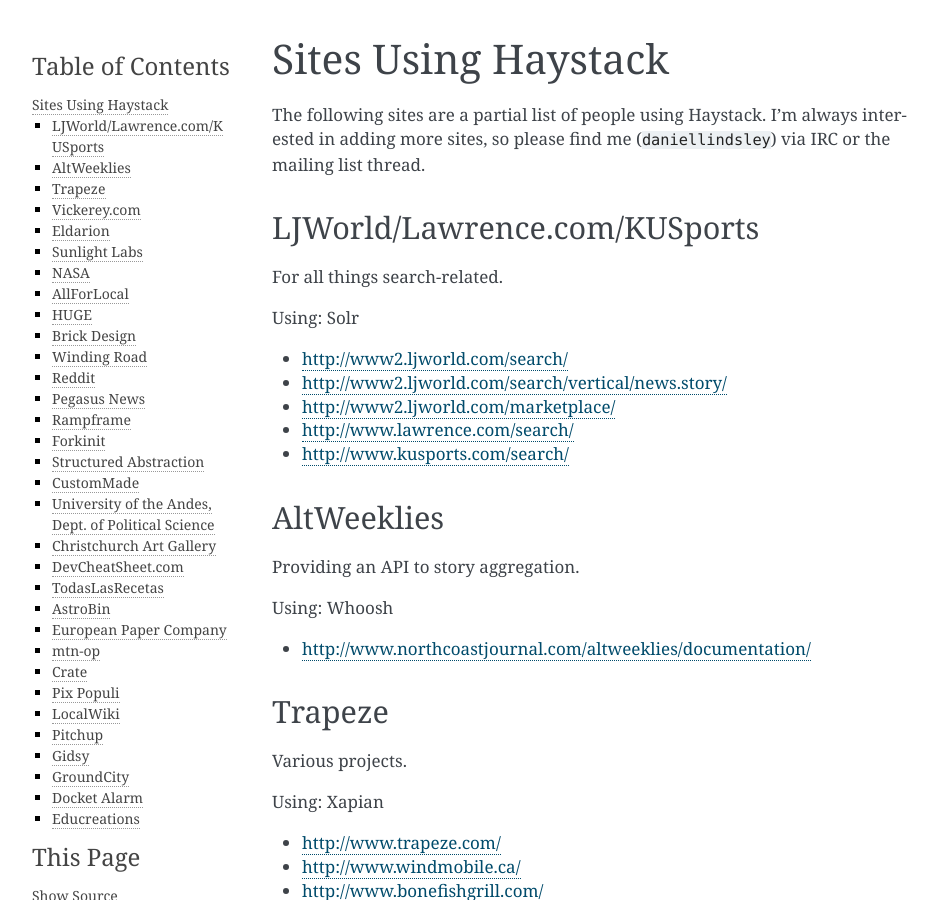
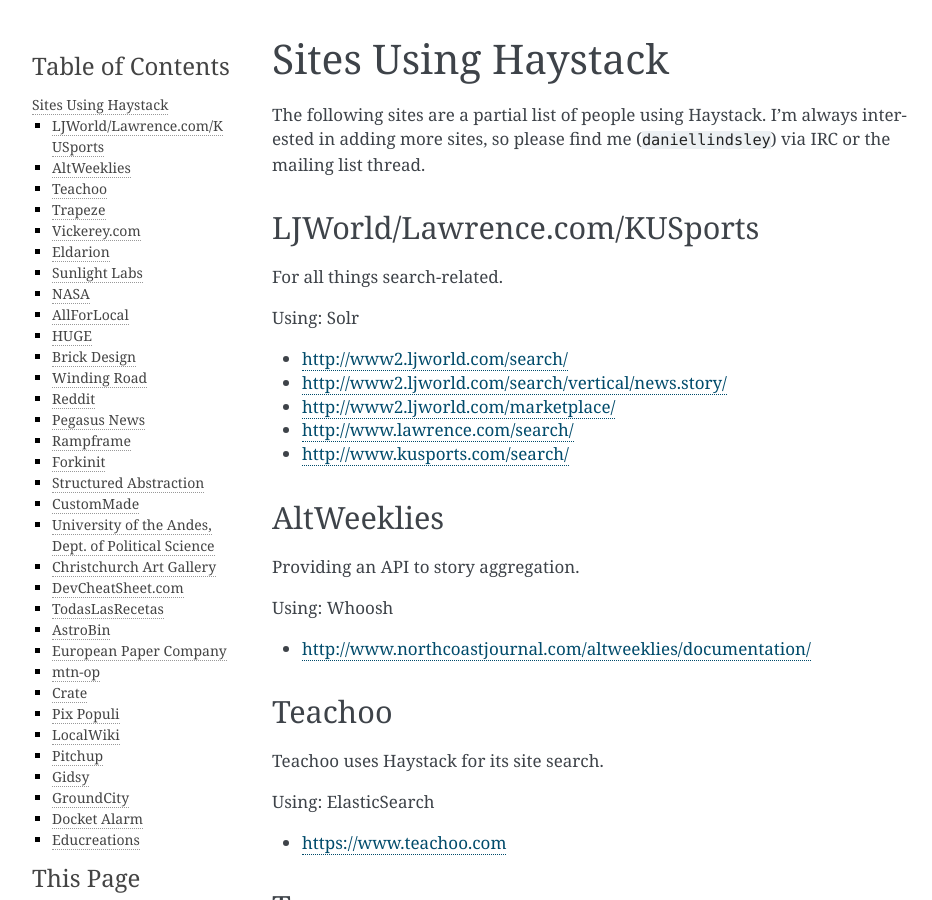
Before and after one commit to django-haystack/django-haystack, a Sphinx documentation site: the page built from docs/who_uses.rst, in a window 1280 px wide and 900 px high. Shown: the whole window, without its empty margins (148-1080 px from the left). Built offline with Sphinx 7.4.7, drawn with Linux system fonts in a browser that asks for light colours; pages that are not in the unit, such as notebooks, are missing from menus.

Commit message:
Added teachoo to sites using

```diff
--- a/docs/who_uses.rst
+++ b/docs/who_uses.rst
@@ -30,6 +30,16 @@
 Using: Whoosh
 
 * http://www.northcoastjournal.com/altweeklies/documentation/
+
+
+Teachoo
+-----------
+
+Teachoo uses Haystack for its site search.
+
+Using: ElasticSearch
+
+* https://www.teachoo.com
 
 
 Trapeze
```
